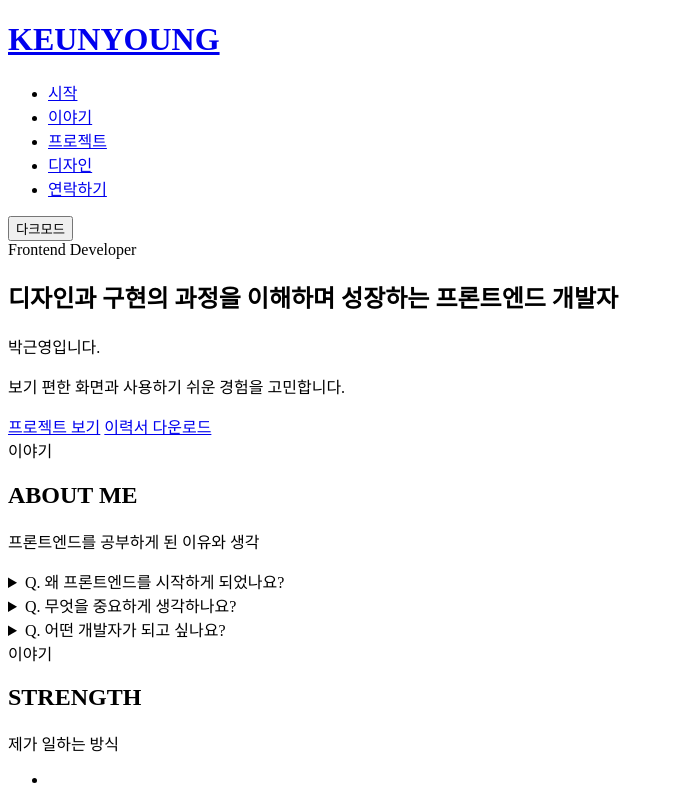
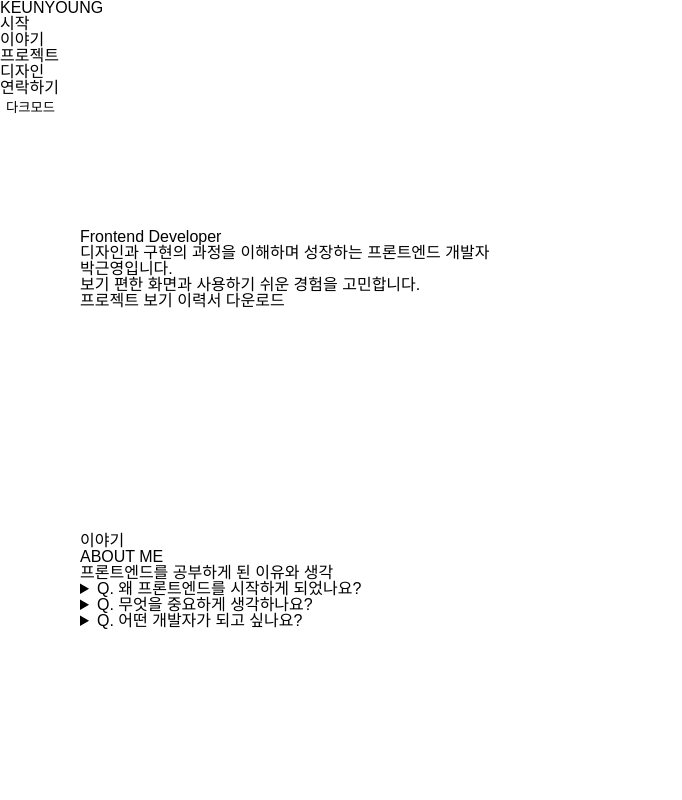
Before and after one commit to kyoung-codes/resume2026, a plain HTML site: page index.html in a window 1280 px wide. Shown: the top 800 px of the page, without its empty margins (0-682 px from the left). Drawn offline with Linux system fonts and the light colour scheme; a web font is replaced by a local one.

Commit message:
chore: setup project style foundation
- css, font, images 폴더 생성
- 이미지 에셋 추가
- 폰트 파일 추가
- reset.css 작성
- stylesheet.css 작성 시작
- CSS 변수 설정
- @font-face 설정
- 공통 영역 스타일 작업 시작

```diff
--- a/css/reset.css
+++ b/css/reset.css
@@ -0,0 +1,77 @@
+/* reset.css */
+
+/* 1. 에릭 마이어 오리지널 Reset */
+html, body, div, span, applet, object, iframe,
+h1, h2, h3, h4, h5, h6, p, blockquote, pre,
+a, abbr, acronym, address, big, cite, code,
+del, dfn, em, img, ins, kbd, q, s, samp,
+small, strike, strong, sub, sup, tt, var,
+b, u, i, center,
+dl, dt, dd, ol, ul, li,
+fieldset, form, label, legend,
+table, caption, tbody, tfoot, thead, tr, th, td,
+article, aside, canvas, details, embed,
+figure, figcaption, footer, header, hgroup,
+menu, nav, output, ruby, section, summary,
+time, mark, audio, video {
+  margin: 0;
+  padding: 0;
+  border: 0;
+  font-size: 100%;
+  font: inherit;
+  vertical-align: baseline;
+}
+article, aside, details, figcaption, figure,
+footer, header, hgroup, menu, nav, section {
+  display: block;
+}
+body {
+  line-height: 1;
+}
+ol, ul {
+  list-style: none;
+}
+blockquote, q {
+  quotes: none;
+}
+blockquote:before, blockquote:after,
+q:before, q:after {
+  content: '';
+  content: none;
+}
+table {
+  border-collapse: collapse;
+  border-spacing: 0;
+}
+
+/* 2. 추가 Reset */
+
+*, *::before, *::after {
+  box-sizing: border-box;
+}
+
+html, body {
+  height: 100%;
+  -webkit-font-smoothing: antialiased;
+}
+
+a {
+  text-decoration: none;
+  color: inherit;
+}
+
+img, svg {
+  display: block;
+  max-width: 100%;
+  height: auto;
+}
+
+button, input, select, textarea {
+  background: transparent;
+  border: none;
+  font-family: inherit;
+}
+
+button {
+  cursor: pointer;
+}
--- a/css/stylesheet.css
+++ b/css/stylesheet.css
@@ -0,0 +1,93 @@
+/* css document */
+
+/* 변수 선언 */
+:root {
+  /* space */
+  --space-4: 0.25rem;
+  --space-8: 0.5rem;
+  --space-12: 0.75rem;
+  --space-16: 1rem;
+  --space-18: 1.125rem;
+  --space-20: 1.25rem;
+  --space-24: 1.5rem;
+  --space-32: 2rem;
+  --space-48: 3rem;
+  --space-64: 4rem;
+  --space-80: 5rem;
+  --space-112: 7rem;
+
+  /* 컬러 */
+  --color-bg: #FAFAF8;
+  --color-primary: #8798D0;
+  --color-primary-light: #DCE2F5;
+  --color-primary-50: rgba(135, 152, 208, 0.5);
+  --color-primary-light-20: rgba(220, 226, 245, 0.2);
+  --color-white: #fff;
+  --color-text-primary: #333333;
+  --color-text-secondary: #666666;
+  --color-text-tertiary: #999999;
+  --color-border: #E6E6E6;
+
+  --section-gradient: linear-gradient(135deg, var(--color-primary-light) 0%, var(--color-bg) 100%);
+
+  /* border-radius */
+  --radius-999: 999px;
+  --radius-20: 20px;
+}
+
+/* font */
+@font-face {
+  font-family: 'Pretendard';
+  src: url('https://cdn.jsdelivr.net/gh/projectnoonnu/pretendard@1.0/Pretendard-Regular.woff2') format('woff2');
+  font-weight: 400;
+  font-display: swap;
+}
+
+@font-face {
+  font-family: 'Pretendard';
+  src: url('https://cdn.jsdelivr.net/gh/projectnoonnu/pretendard@1.0/Pretendard-Medium.woff2') format('woff2');
+  font-weight: 500;
+  font-display: swap;
+}
+
+@font-face {
+  font-family: 'Pretendard';
+  src: url('https://cdn.jsdelivr.net/gh/projectnoonnu/pretendard@1.0/Pretendard-SemiBold.woff2') format('woff2');
+  font-weight: 600;
+  font-display: swap;
+}
+
+@font-face {
+  font-family: 'Pretendard';
+  src: url('https://cdn.jsdelivr.net/gh/projectnoonnu/pretendard@1.0/Pretendard-Bold.woff2') format('woff2');
+  font-weight: 700;
+  font-display: swap;
+}
+
+@font-face {
+  font-family: 'Pretendard';
+  src: url('https://cdn.jsdelivr.net/gh/projectnoonnu/pretendard@1.0/Pretendard-ExtraBold.woff2') format('woff2');
+  font-weight: 800;
+  font-display: swap;
+}
+
+@font-face {
+  font-family: "YeongdeokSea";
+  src: url("../font/Yeongdeok-Sea.otf") format("opentype");
+  font-weight: 400;
+  font-style: normal;
+  font-display: swap;
+}
+
+
+/* layout */
+
+.container {
+  max-width: 1440px;
+  margin: 0 auto;
+  font-family: 'Pretendard', sans-serif;
+}
+
+section {
+  padding: var(--space-112) var(--space-80);
+}
--- a/index.html
+++ b/index.html
@@ -5,6 +5,8 @@
   <meta charset="UTF-8">
   <meta name="viewport" content="width=device-width, initial-scale=1.0">
   <title>박근영의 2026 Portfolio</title>
+  <link rel="stylesheet" href="./css/reset.css">
+  <link rel="stylesheet" href="./css/stylesheet.css">
 </head>
 
 <body>
```
Also changed, not shown: font/Yeongdeok-Sea.otf (added), images/icon-check.svg (added), images/icon-close.svg (added), images/icon-open.svg (added), images/icon-people.svg (added), images/icon-puzzle.svg (added), images/logo.svg (added), images/project-cafe.png (added), images/project-dma.png (added), images/project-mono.png (added), 2 other files.
